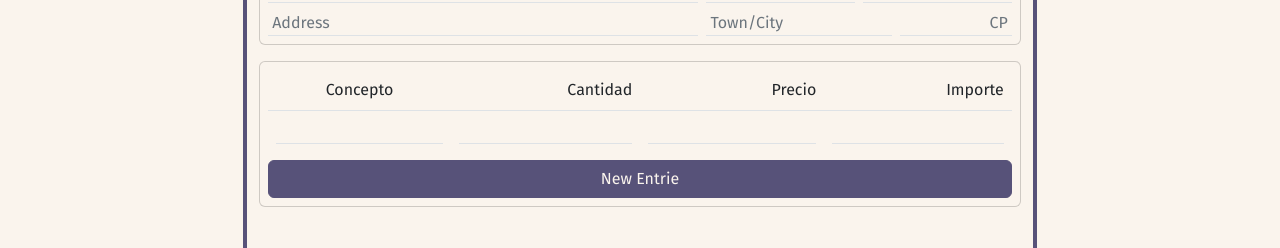
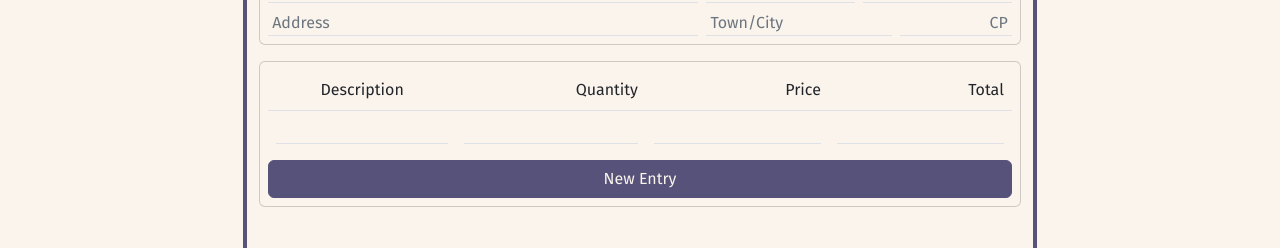
Before and after one commit to aruZeta/invoicerapp, a React (Create React App) app: page /invoices/new in a window 1280 px wide. Shown: the part 321-569 px from the top of the page. Built offline with nearby package versions, Linux system fonts and the light colour scheme.

Commit message:
[typo] Mixed some spanish (again) and 'entrie' lol

```diff
--- a/src/Routes/Invoices/New/Container/InvoicePageBody.jsx
+++ b/src/Routes/Invoices/New/Container/InvoicePageBody.jsx
@@ -3,7 +3,7 @@ import { Button, Card, Table } from "react-bootstrap";
 
 import MyInput from './MyInput';
 
-const TableEntrie = () => {
+const TableEntry = () => {
     const taRef = useRef(null);
     const [taHeight, setTaHeight] = useState("auto");
 
@@ -36,19 +36,19 @@ const InvoicePageBody = () => {
         return 1;
     });
 
-    const addTableEntrie = () => {
+    const addTableEntry = () => {
         setTableEntriesCount(tableEntriesCount + 1);
     };
 
     const handleClick = () => {
-        return () => addTableEntrie();
+        return () => addTableEntry();
     }
 
     const tableEntriesExtra = () => {
         const invoicePages = [];
         for (let i = 1; i < tableEntriesCount; i++) {
             invoicePages.push(
-                <TableEntrie key={i} />
+                <TableEntry key={i} />
             )
         }
 
@@ -61,14 +61,14 @@ const InvoicePageBody = () => {
                 <Table className="mb-0">
                     <thead>
                         <tr>
-                            <td className="text-center">Concepto</td>
-                            <td className="text-end">Cantidad</td>
-                            <td className="text-end">Precio</td>
-                            <td className="text-end">Importe</td>
+                            <td className="text-center">Description</td>
+                            <td className="text-end">Quantity</td>
+                            <td className="text-end">Price</td>
+                            <td className="text-end">Total</td>
                         </tr>
                     </thead>
                     <tbody>
-                        <TableEntrie />
+                        <TableEntry />
                         {tableEntriesExtra()}
                     </tbody>
                 </Table>
@@ -77,7 +77,7 @@ const InvoicePageBody = () => {
                     variant="dark"
                     className="w-100 d-block"
                 >
-                    New Entrie
+                    New Entry
                 </Button>
             </Card.Body>
         </Card>
```
